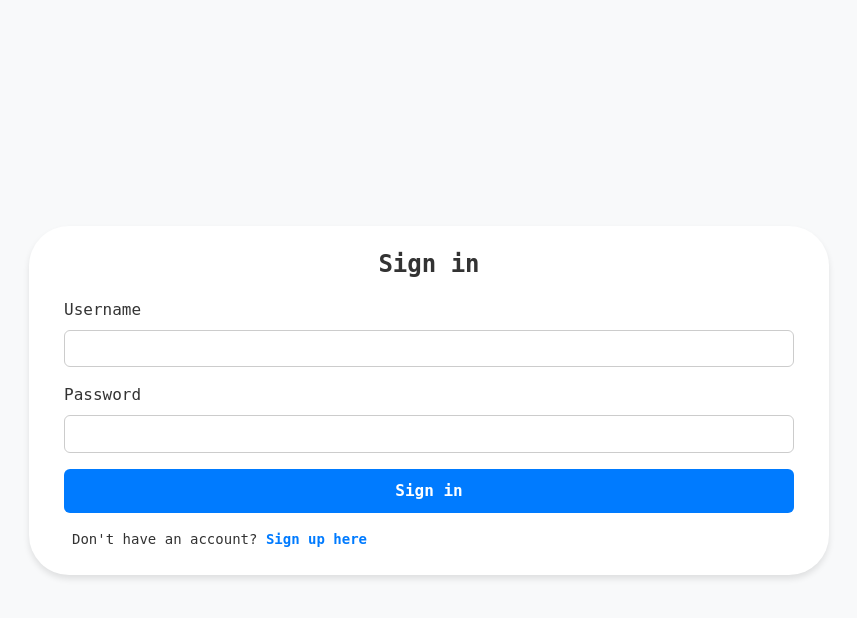
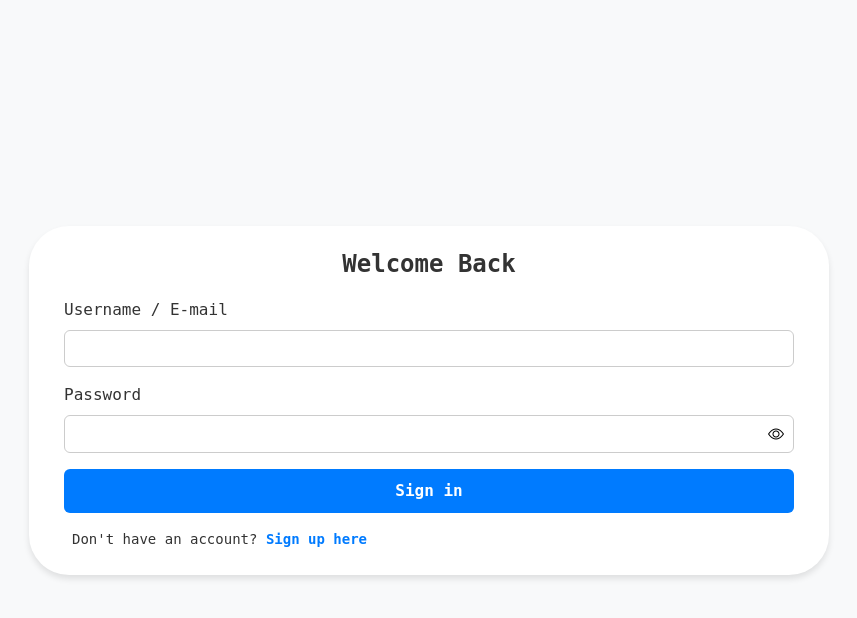
Before and after one commit to Utsav-06/ClassHub, a Django app: page /Login/ in a window 1280 px wide. Shown: the top 618 px of the page, without its empty margins (211-1068 px from the left). Run offline with Django 4.2, Linux system fonts and the light colour scheme.

Commit message:
Added show password 'eye' and its logic in both login and sign up page

```diff
--- a/ClassHub/classUser/static/Css/LoginPage.css
+++ b/ClassHub/classUser/static/Css/LoginPage.css
@@ -75,3 +75,28 @@ body {
 .container a:hover {
     text-decoration: underline;
 }
+
+.password-input {
+    position: relative;
+}
+
+.password-input input {
+    width: calc(100% - 30px);
+    padding: 8px;
+    margin-bottom: 1rem;
+    border: 1px solid #ccc;
+    border-radius: 6px;
+    box-sizing: border-box;
+}
+
+.password-input .toggle-password {
+    position: absolute;
+    top: 20%;
+    right: 10px;
+    cursor: pointer;
+    transition: transform 0.3s;
+}
+
+.toggle-password:hover {
+    transform: scale(1.1);
+}
--- /dev/null
+++ b/ClassHub/classUser/static/Js/LoginPage.js
@@ -0,0 +1,14 @@
+function togglePasswordVisibility() {
+    var passwordField = document.getElementById("password");
+    var toggleIcon = document.querySelector(".toggle-password i");
+
+    if (passwordField.type === "password") {
+        passwordField.type = "text";
+        toggleIcon.classList.remove("bi-eye");
+        toggleIcon.classList.add("bi-eye-slash");
+    } else {
+        passwordField.type = "password";
+        toggleIcon.classList.remove("bi-eye-slash");
+        toggleIcon.classList.add("bi-eye");
+    }
+}
--- a/ClassHub/classUser/templates/User-Login-Logout/Login.html
+++ b/ClassHub/classUser/templates/User-Login-Logout/Login.html
@@ -6,22 +6,27 @@
     <meta name="viewport" content="width=device-width, initial-scale=1.0" />
     <title>Login</title>
     <link rel="stylesheet" href="https://cdnjs.cloudflare.com/ajax/libs/tailwindcss/2.2.19/tailwind.min.css" />
+    <link href="https://cdn.jsdelivr.net/npm/bootstrap-icons/font/bootstrap-icons.css" rel="stylesheet" />
     <link rel="stylesheet" type="text/css" href="{% static 'Css/LoginPage.css' %}" />
   </head>
   <body>
     <div class="container">
-      <h2>Sign in</h2>
+      <h2>Welcome Back</h2>
       <form action="{% url 'login' %}" method="POST">
         {% csrf_token %}
-        <label for="username">Username</label>
-        <input id="username" name="username" type="text" autocomplete="username" required />
+        <label for="username_email">Username / E-mail</label>
+        <input id="username_email" name="username_email" type="text" autocomplete="username_email" required />
         <label for="password">Password</label>
-        <input id="password" name="password" type="password" autocomplete="current-password" required />
+        <div class="password-input">
+          <input id="password" name="password" type="password" autocomplete="current-password" required />
+          <span class="toggle-password" onclick="togglePasswordVisibility()"><i class="bi bi-eye"></i></span>
+        </div>
         <button type="submit">Sign in</button>
       </form>
       <p>
         Don't have an account? <a href="{% url 'signup' %}">Sign up here</a>
       </p>
     </div>
+    <script src="{% static 'Js/LoginPage.js' %}"></script>
   </body>
 </html>
```
Also changed, not shown: ClassHub/classUser/static/Css/SignUpPage.css (+24 -0 lines), ClassHub/classUser/static/Js/SignUpPage.js (added, +14 -0 lines), ClassHub/classUser/templates/User-Login-Logout/Sign_up.html (+7 -2 lines).
